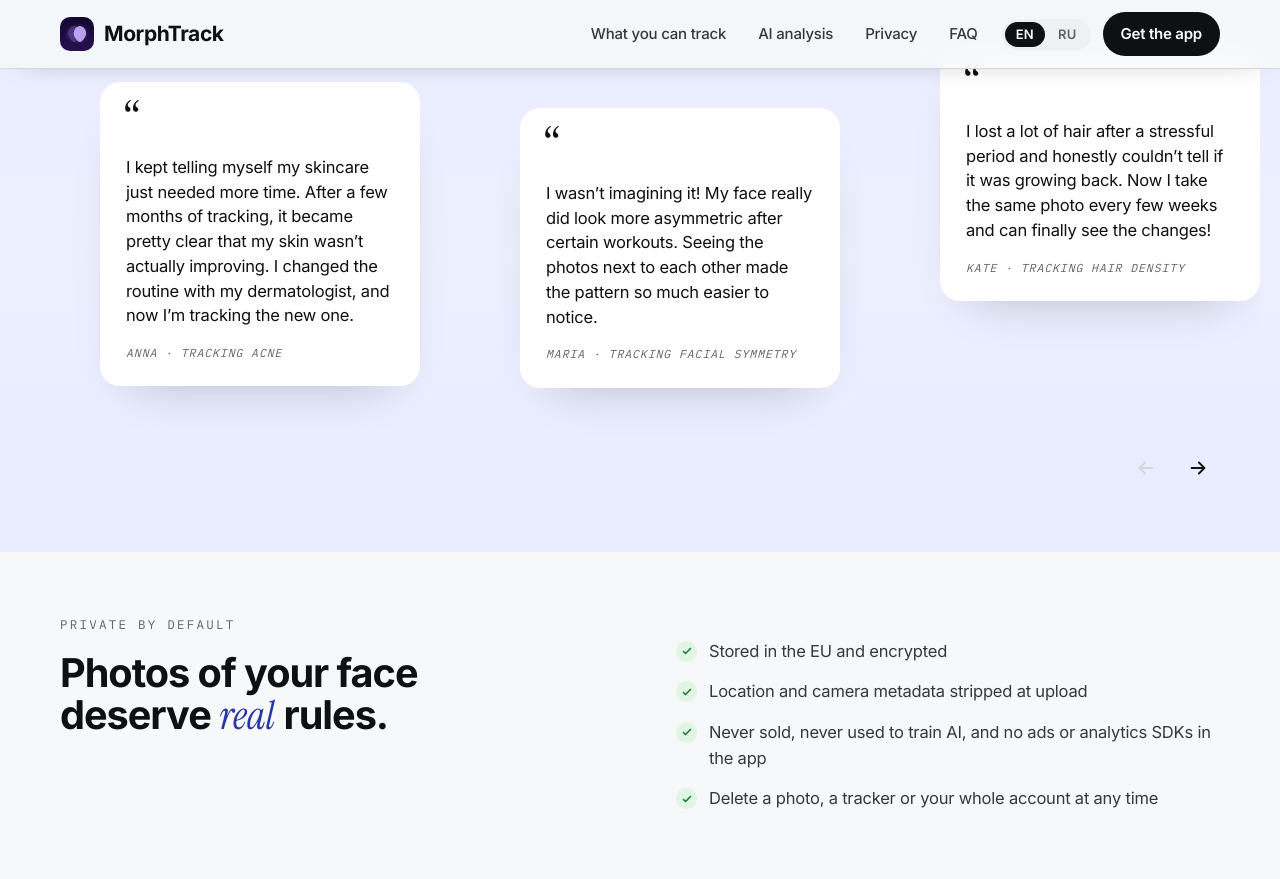
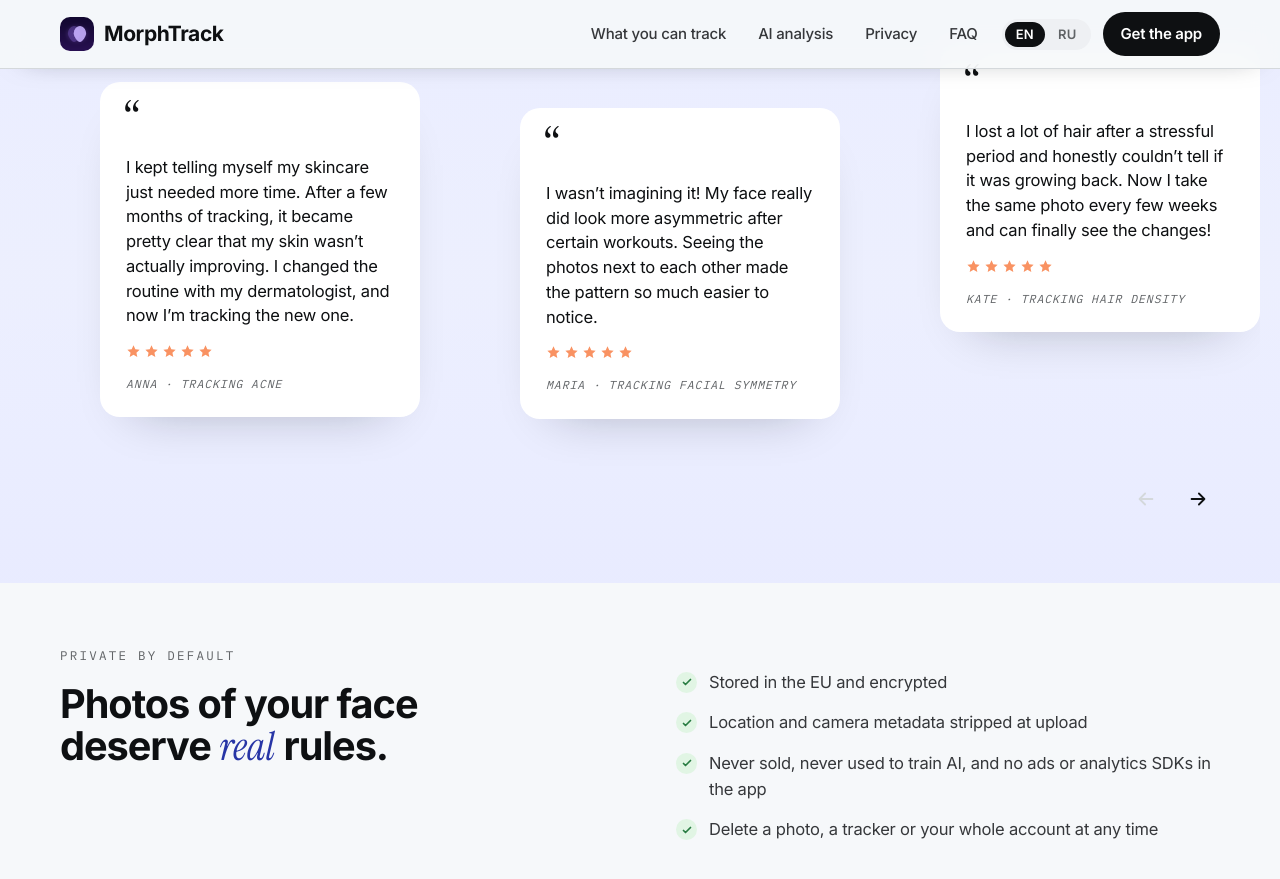
Before and after one commit to morphtrack/morphtrack-legal, a Jekyll site: the page index.html, which Jekyll copies as it is, in a window 1280 px wide and 900 px high, scrolled down 3933 px. Shown: the top 879 px of the window. Built offline with Jekyll 4.4.1, drawn with Linux system fonts in a browser that asks for light colours.

Commit message:
Put the five stars back on the review cards
Removed earlier because a rating is a separate claim from a quote, and
these arrived as words rather than as store reviews. Adding them back
on request; the aria-label spells out "5 out of 5" so the claim is the
same for a screen reader as it is on screen.

Co-Authored-By: Claude Opus 5 <noreply@anthropic.com>

```diff
--- a/index.html
+++ b/index.html
@@ -675,10 +675,10 @@ details[open] > summary .plus::after { opacity: 0; }
            under the cursor. Touch still needs preventing, or a sideways swipe
            gets eaten by the page scroll. -->
       <div class="rev-row" id="revRow" data-lenis-prevent-touch>
-        <blockquote class="rev"><span class="qm" aria-hidden="true">“</span><p data-i18n="rev1_t">I kept telling myself my skincare just needed more time. After a few months of tracking, it became pretty clear that my skin wasn’t actually improving. I changed the routine with my dermatologist, and now I’m tracking the new one.</p><cite class="who" data-i18n="rev1_w">Anna · tracking acne</cite></blockquote>
-        <blockquote class="rev"><span class="qm" aria-hidden="true">“</span><p data-i18n="rev2_t">I wasn’t imagining it! My face really did look more asymmetric after certain workouts. Seeing the photos next to each other made the pattern so much easier to notice.</p><cite class="who" data-i18n="rev2_w">Maria · tracking facial symmetry</cite></blockquote>
-        <blockquote class="rev"><span class="qm" aria-hidden="true">“</span><p data-i18n="rev3_t">I lost a lot of hair after a stressful period and honestly couldn’t tell if it was growing back. Now I take the same photo every few weeks and can finally see the changes!</p><cite class="who" data-i18n="rev3_w">Kate · tracking hair density</cite></blockquote>
-        <blockquote class="rev"><span class="qm" aria-hidden="true">“</span><p data-i18n="rev4_t">My skin can look great one week and terrible the next, so I was always guessing. Having all the photos in one timeline makes it way easier to see the actual trend.</p><cite class="who" data-i18n="rev4_w">Alex · tracking acne</cite></blockquote>
+        <blockquote class="rev"><span class="qm" aria-hidden="true">“</span><p data-i18n="rev1_t">I kept telling myself my skincare just needed more time. After a few months of tracking, it became pretty clear that my skin wasn’t actually improving. I changed the routine with my dermatologist, and now I’m tracking the new one.</p><span class="stars" role="img" aria-label="5 out of 5"><svg viewBox="0 0 24 24" fill="currentColor" aria-hidden="true"><path d="M12 2l2.9 6.3 6.9.8-5.1 4.7 1.4 6.8L12 17.3 5.9 20.6l1.4-6.8L2.2 9.1l6.9-.8z"/></svg><svg viewBox="0 0 24 24" fill="currentColor" aria-hidden="true"><path d="M12 2l2.9 6.3 6.9.8-5.1 4.7 1.4 6.8L12 17.3 5.9 20.6l1.4-6.8L2.2 9.1l6.9-.8z"/></svg><svg viewBox="0 0 24 24" fill="currentColor" aria-hidden="true"><path d="M12 2l2.9 6.3 6.9.8-5.1 4.7 1.4 6.8L12 17.3 5.9 20.6l1.4-6.8L2.2 9.1l6.9-.8z"/></svg><svg viewBox="0 0 24 24" fill="currentColor" aria-hidden="true"><path d="M12 2l2.9 6.3 6.9.8-5.1 4.7 1.4 6.8L12 17.3 5.9 20.6l1.4-6.8L2.2 9.1l6.9-.8z"/></svg><svg viewBox="0 0 24 24" fill="currentColor" aria-hidden="true"><path d="M12 2l2.9 6.3 6.9.8-5.1 4.7 1.4 6.8L12 17.3 5.9 20.6l1.4-6.8L2.2 9.1l6.9-.8z"/></svg></span><cite class="who" data-i18n="rev1_w">Anna · tracking acne</cite></blockquote>
+        <blockquote class="rev"><span class="qm" aria-hidden="true">“</span><p data-i18n="rev2_t">I wasn’t imagining it! My face really did look more asymmetric after certain workouts. Seeing the photos next to each other made the pattern so much easier to notice.</p><span class="stars" role="img" aria-label="5 out of 5"><svg viewBox="0 0 24 24" fill="currentColor" aria-hidden="true"><path d="M12 2l2.9 6.3 6.9.8-5.1 4.7 1.4 6.8L12 17.3 5.9 20.6l1.4-6.8L2.2 9.1l6.9-.8z"/></svg><svg viewBox="0 0 24 24" fill="currentColor" aria-hidden="true"><path d="M12 2l2.9 6.3 6.9.8-5.1 4.7 1.4 6.8L12 17.3 5.9 20.6l1.4-6.8L2.2 9.1l6.9-.8z"/></svg><svg viewBox="0 0 24 24" fill="currentColor" aria-hidden="true"><path d="M12 2l2.9 6.3 6.9.8-5.1 4.7 1.4 6.8L12 17.3 5.9 20.6l1.4-6.8L2.2 9.1l6.9-.8z"/></svg><svg viewBox="0 0 24 24" fill="currentColor" aria-hidden="true"><path d="M12 2l2.9 6.3 6.9.8-5.1 4.7 1.4 6.8L12 17.3 5.9 20.6l1.4-6.8L2.2 9.1l6.9-.8z"/></svg><svg viewBox="0 0 24 24" fill="currentColor" aria-hidden="true"><path d="M12 2l2.9 6.3 6.9.8-5.1 4.7 1.4 6.8L12 17.3 5.9 20.6l1.4-6.8L2.2 9.1l6.9-.8z"/></svg></span><cite class="who" data-i18n="rev2_w">Maria · tracking facial symmetry</cite></blockquote>
+        <blockquote class="rev"><span class="qm" aria-hidden="true">“</span><p data-i18n="rev3_t">I lost a lot of hair after a stressful period and honestly couldn’t tell if it was growing back. Now I take the same photo every few weeks and can finally see the changes!</p><span class="stars" role="img" aria-label="5 out of 5"><svg viewBox="0 0 24 24" fill="currentColor" aria-hidden="true"><path d="M12 2l2.9 6.3 6.9.8-5.1 4.7 1.4 6.8L12 17.3 5.9 20.6l1.4-6.8L2.2 9.1l6.9-.8z"/></svg><svg viewBox="0 0 24 24" fill="currentColor" aria-hidden="true"><path d="M12 2l2.9 6.3 6.9.8-5.1 4.7 1.4 6.8L12 17.3 5.9 20.6l1.4-6.8L2.2 9.1l6.9-.8z"/></svg><svg viewBox="0 0 24 24" fill="currentColor" aria-hidden="true"><path d="M12 2l2.9 6.3 6.9.8-5.1 4.7 1.4 6.8L12 17.3 5.9 20.6l1.4-6.8L2.2 9.1l6.9-.8z"/></svg><svg viewBox="0 0 24 24" fill="currentColor" aria-hidden="true"><path d="M12 2l2.9 6.3 6.9.8-5.1 4.7 1.4 6.8L12 17.3 5.9 20.6l1.4-6.8L2.2 9.1l6.9-.8z"/></svg><svg viewBox="0 0 24 24" fill="currentColor" aria-hidden="true"><path d="M12 2l2.9 6.3 6.9.8-5.1 4.7 1.4 6.8L12 17.3 5.9 20.6l1.4-6.8L2.2 9.1l6.9-.8z"/></svg></span><cite class="who" data-i18n="rev3_w">Kate · tracking hair density</cite></blockquote>
+        <blockquote class="rev"><span class="qm" aria-hidden="true">“</span><p data-i18n="rev4_t">My skin can look great one week and terrible the next, so I was always guessing. Having all the photos in one timeline makes it way easier to see the actual trend.</p><span class="stars" role="img" aria-label="5 out of 5"><svg viewBox="0 0 24 24" fill="currentColor" aria-hidden="true"><path d="M12 2l2.9 6.3 6.9.8-5.1 4.7 1.4 6.8L12 17.3 5.9 20.6l1.4-6.8L2.2 9.1l6.9-.8z"/></svg><svg viewBox="0 0 24 24" fill="currentColor" aria-hidden="true"><path d="M12 2l2.9 6.3 6.9.8-5.1 4.7 1.4 6.8L12 17.3 5.9 20.6l1.4-6.8L2.2 9.1l6.9-.8z"/></svg><svg viewBox="0 0 24 24" fill="currentColor" aria-hidden="true"><path d="M12 2l2.9 6.3 6.9.8-5.1 4.7 1.4 6.8L12 17.3 5.9 20.6l1.4-6.8L2.2 9.1l6.9-.8z"/></svg><svg viewBox="0 0 24 24" fill="currentColor" aria-hidden="true"><path d="M12 2l2.9 6.3 6.9.8-5.1 4.7 1.4 6.8L12 17.3 5.9 20.6l1.4-6.8L2.2 9.1l6.9-.8z"/></svg><svg viewBox="0 0 24 24" fill="currentColor" aria-hidden="true"><path d="M12 2l2.9 6.3 6.9.8-5.1 4.7 1.4 6.8L12 17.3 5.9 20.6l1.4-6.8L2.2 9.1l6.9-.8z"/></svg></span><cite class="who" data-i18n="rev4_w">Alex · tracking acne</cite></blockquote>
       </div>
 
       <div class="rev-foot">
```
